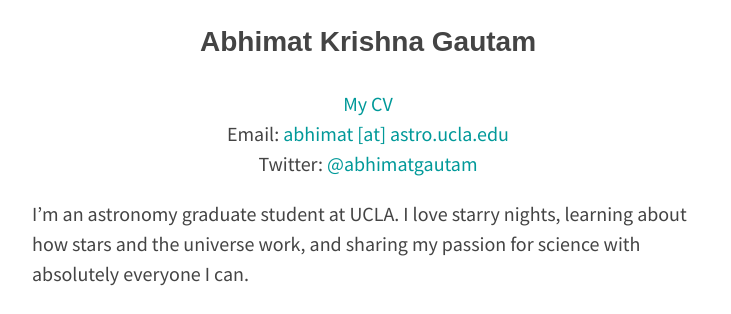
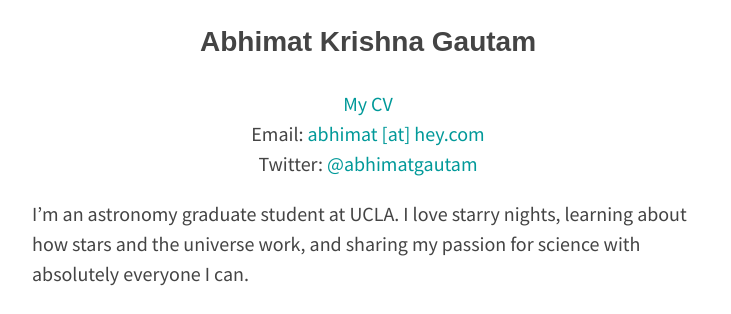
Before and after one commit to abhimat/abhimat.github.io, a Jekyll site: the page built from aboutme/index.md, in a window 1280 px wide. Shown: the part 564-878 px from the top of the page, without its empty margins (272-1003 px from the left). Built offline with Jekyll 4.4.1, drawn with Linux system fonts in a browser that asks for light colours.

```diff
--- a/aboutme/index.md
+++ b/aboutme/index.md
@@ -10,7 +10,7 @@ title: About Me
 </figure>
 
 ## **Abhimat Krishna Gautam**
-<center><p><a href='/cv/cv_abhimat.pdf'>My CV</a><br>Email: <a href="mailto:abhimat@astro.ucla.edu">abhimat [at] astro.ucla.edu</a><br>Twitter: <a href="https://twitter.com/abhimatgautam">@abhimatgautam</a></p></center>
+<center><p><a href='/cv/cv_abhimat.pdf'>My CV</a><br>Email: <a href="mailto:abhimat@hey.com">abhimat [at] hey.com</a><br>Twitter: <a href="https://twitter.com/abhimatgautam">@abhimatgautam</a></p></center>
 
 I'm an astronomy graduate student at UCLA. I love starry nights, learning about how stars and the universe work, and sharing my passion for science with absolutely everyone I can.
 
```
Also changed, not shown: research/index.md (+1 -0 lines).
